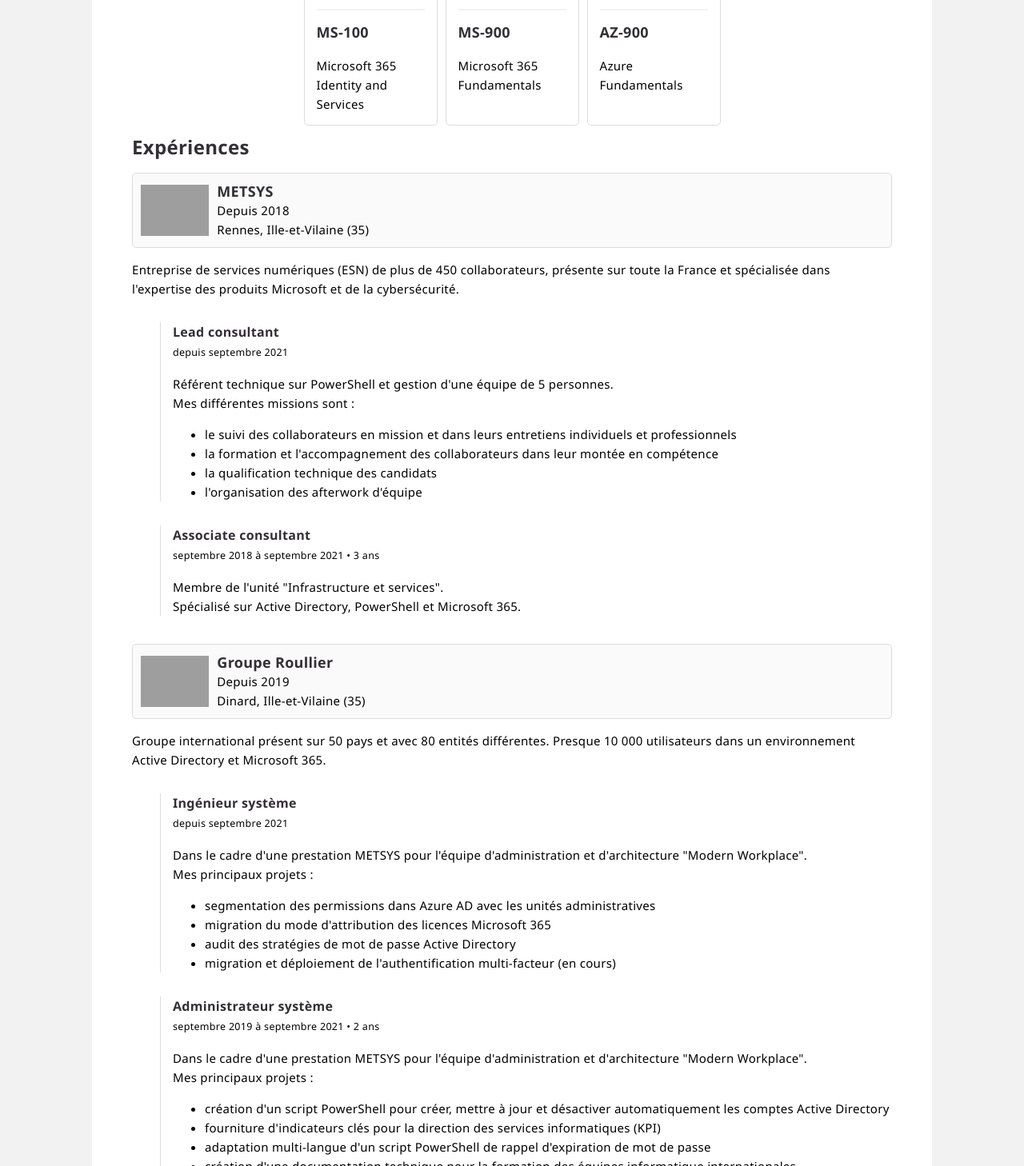
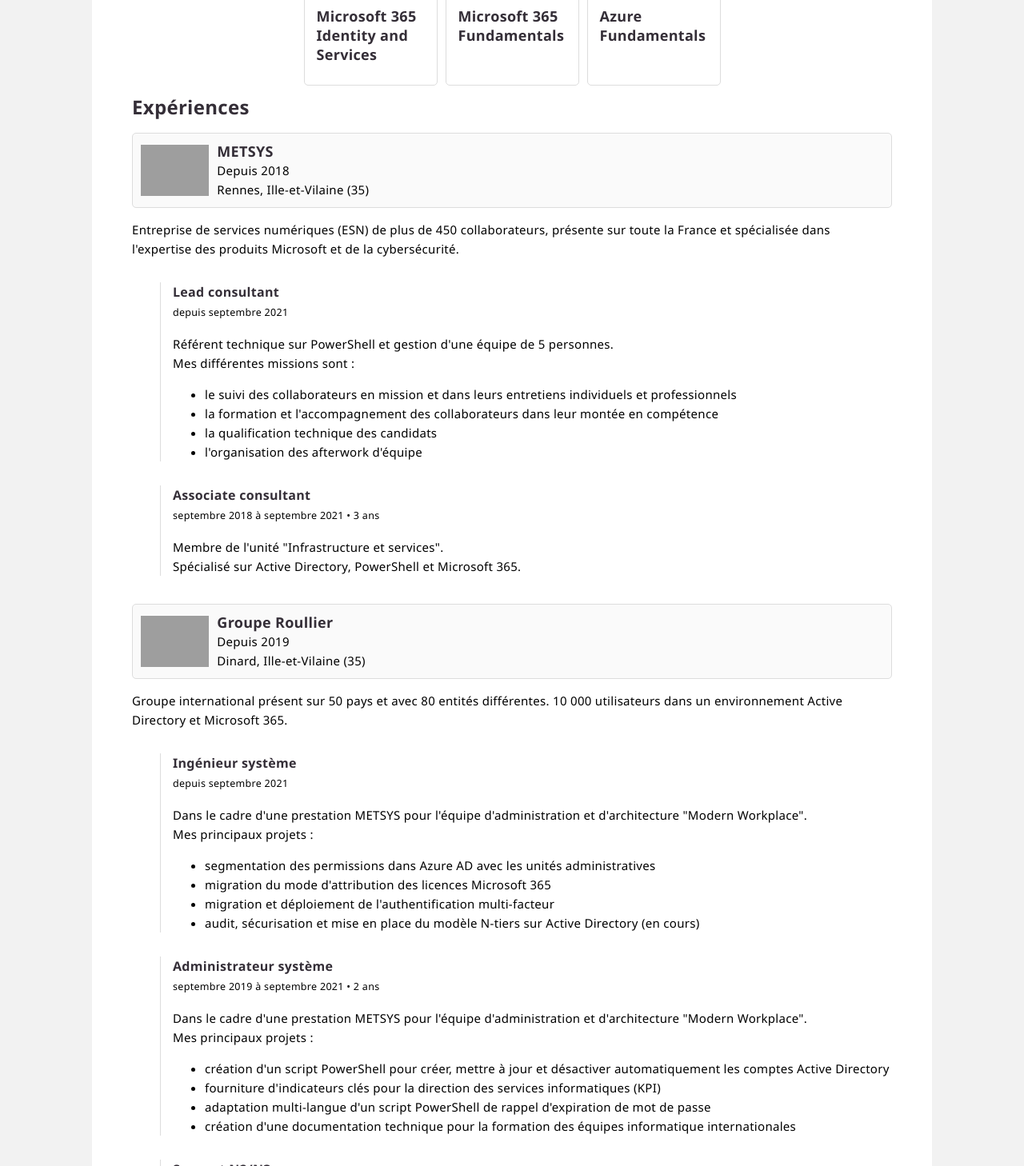
Before and after one commit to leobouard/leobouard.github.io, a Jekyll site: the page built from cv.md, in a window 1280 px wide, cut to the strip 462-1920 px from the top of the page. Shown: the whole strip at 80% size. Built offline with Jekyll 4.4.1, drawn with Linux system fonts in a browser that asks for light colours; some web fonts are replaced; grey boxes are pictures that could not be loaded.

Commit message:
Modification de l'affichage des certifications

```diff
--- a/assets/css/cv.scss
+++ b/assets/css/cv.scss
@@ -3,7 +3,7 @@
 
 .certification {
     margin: 5px;
-    height: 250px;
+    height: 200px;
     max-width: 135px;
     flex: 1;
     flex-basis: 135px;
@@ -16,7 +16,7 @@
 }
 
 .certification > img {
-    height: 100px;
+    height: 80px;
     margin: 5px;
     margin-left: auto;
     margin-right: auto;
--- a/cv.md
+++ b/cv.md
@@ -19,20 +19,17 @@
     <div class="certification">
         <img src="https://learn.microsoft.com/en-us/media/learn/certification/badges/certification-exam.svg?branch=main" alt="logo Microsoft Exam">
         <hr>
-        <h3>MS-100</h3>
-        <p>Microsoft 365 Identity and Services</p>
+        <h3>Microsoft 365 Identity and Services</h3>
     </div>
     <div class="certification">
         <img src="https://learn.microsoft.com/media/learn/certification/badges/microsoft-certified-fundamentals-badge.svg?branch=main" alt="logo Microsoft Certified Fundamentals">
         <hr>
-        <h3>MS-900</h3>
-        <p>Microsoft 365 Fundamentals</p>
+        <h3>Microsoft 365 Fundamentals</h3>
     </div>
     <div class="certification">
         <img src="https://learn.microsoft.com/media/learn/certification/badges/microsoft-certified-fundamentals-badge.svg?branch=main" alt="logo Microsoft Certified Fundamentals">
         <hr>
-        <h3>AZ-900</h3>
-        <p>Azure Fundamentals</p>
+        <h3>Azure Fundamentals</h3>
     </div>
 </div>
 
@@ -84,7 +81,7 @@
             </div>
         </div>
         <div>
-            <p>Groupe international présent sur 50 pays et avec 80 entités différentes. Presque 10 000 utilisateurs dans un environnement Active Directory et Microsoft 365.</p>
+            <p>Groupe international présent sur 50 pays et avec 80 entités différentes. 10 000 utilisateurs dans un environnement Active Directory et Microsoft 365.</p>
         </div>
         <div class="experience">
             <h4>Ingénieur système</h4>
@@ -93,8 +90,8 @@
             <ul>
                 <li>segmentation des permissions dans Azure AD avec les unités administratives</li>
                 <li>migration du mode d'attribution des licences Microsoft 365</li>
-                <li>audit des stratégies de mot de passe Active Directory</li>
-                <li>migration et déploiement de l'authentification multi-facteur (en cours)</li>
+                <li>migration et déploiement de l'authentification multi-facteur</li>
+                <li>audit, sécurisation et mise en place du modèle N-tiers sur Active Directory (en cours)</li>
             </ul></p>
         </div>
         <div class="experience">
```
